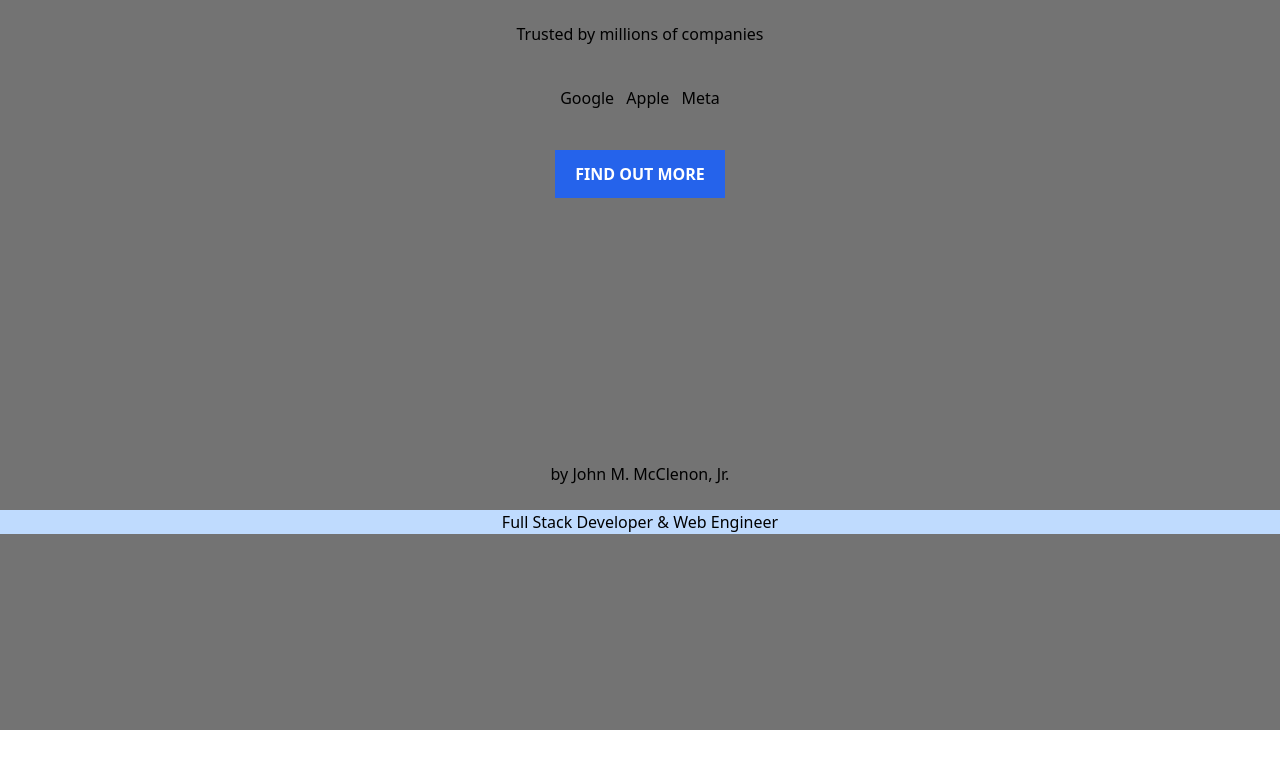
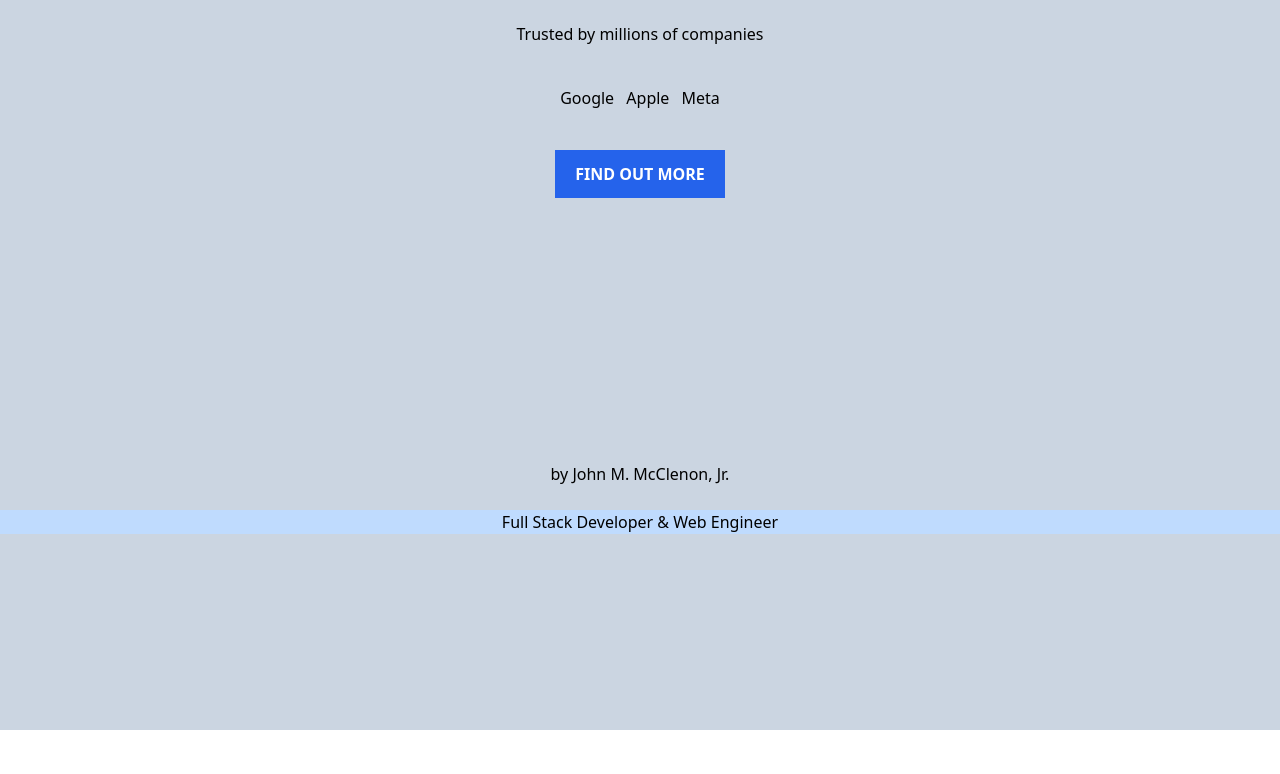
Before and after one commit to jmcclenon/tailwindcss, a website: page index.html in a window 1280 px wide. Shown: the part 70-844 px from the top of the page. Drawn offline with Linux system fonts and the light colour scheme.

Commit message:
Experimenting with colors

```diff
--- a/index.html
+++ b/index.html
@@ -3,7 +3,7 @@
 	<link rel="stylesheet" href="output.css" />
   </head>
   <body>
-    <div class="py-4 bg-neutral-500 h-screen">
+    <div class="py-4 bg-slate-300 h-screen">
       <h1 class="text-center text-3xl mb-10 font-extrabold tracking-tight text-gray-900">
         Consider Buying This Truely Fantastic Tool!</h1>
       <p class="text-center">Trusted by millions of companies</p>
```
Also changed, not shown: output.css.
